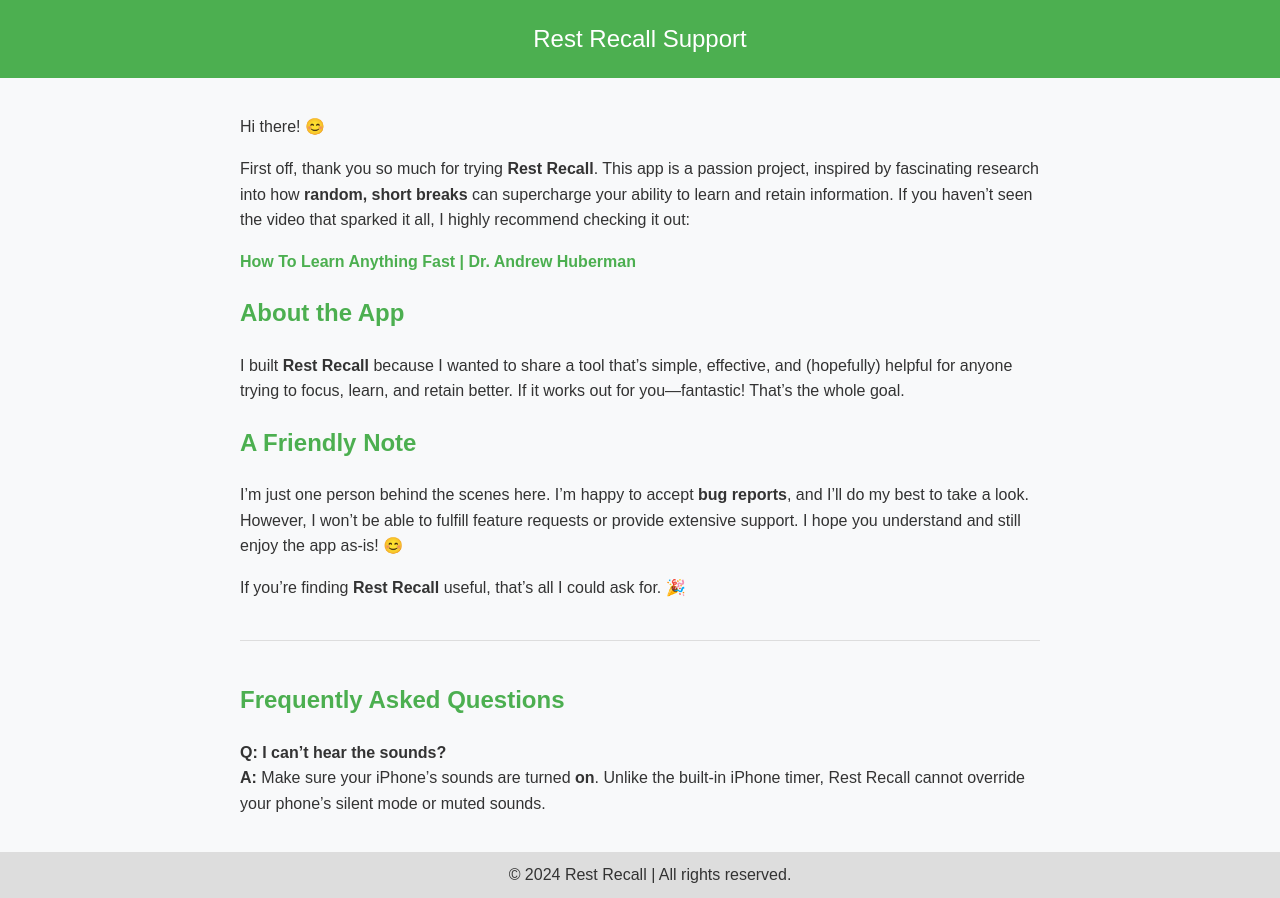
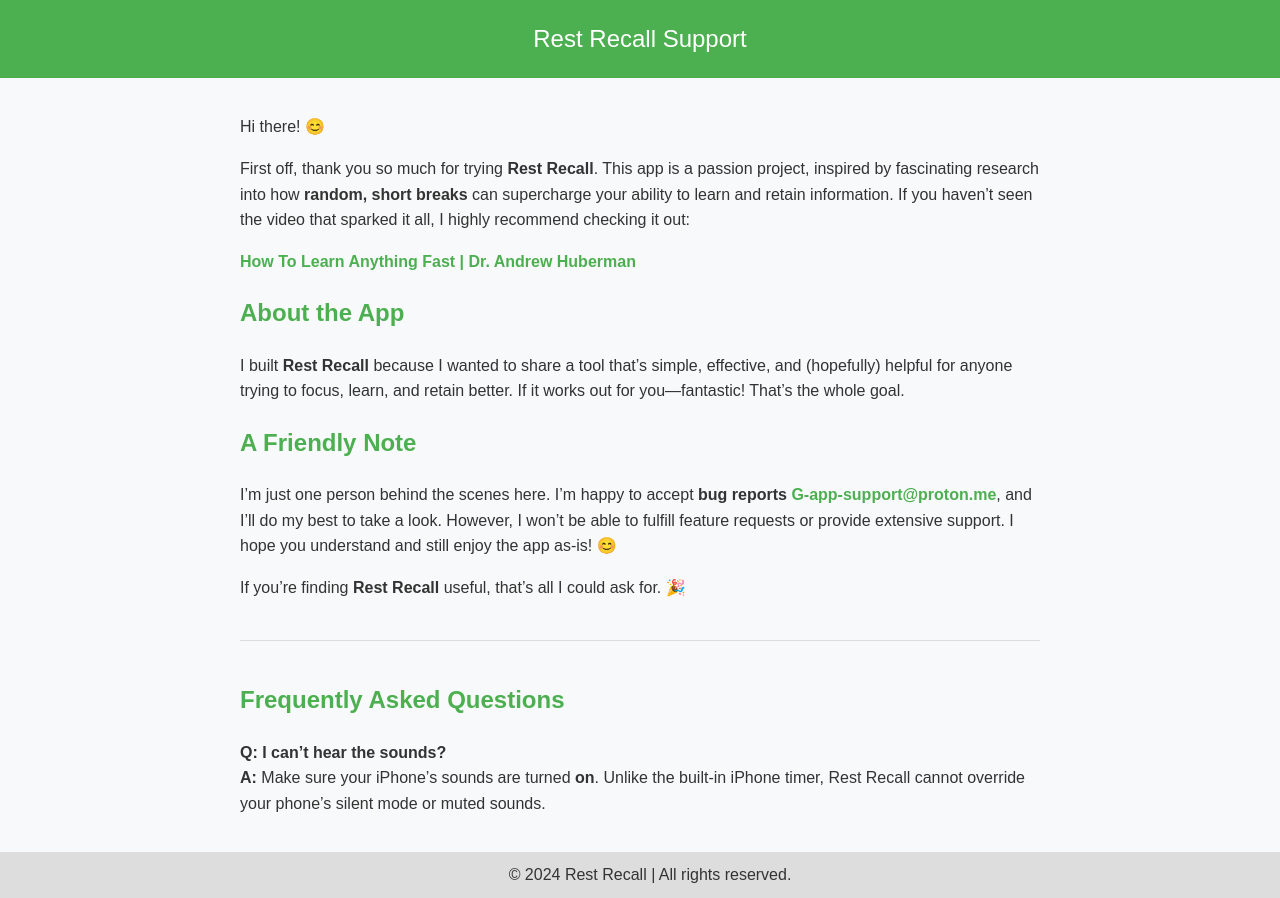
Before and after one commit to geissgold/rest-recall-support, a plain HTML site: page index.html in a window 1280 px wide. Drawn offline with Linux system fonts and the light colour scheme.

Commit message:
Update index.html
Added mailto-tag and created an email address at Proton.

```diff
--- a/index.html
+++ b/index.html
@@ -67,7 +67,7 @@
         <p>I built <strong>Rest Recall</strong> because I wanted to share a tool that’s simple, effective, and (hopefully) helpful for anyone trying to focus, learn, and retain better. If it works out for you—fantastic! That’s the whole goal.</p>
 
         <h2>A Friendly Note</h2>
-        <p>I’m just one person behind the scenes here. I’m happy to accept <strong>bug reports</strong>, and I’ll do my best to take a look. However, I won’t be able to fulfill feature requests or provide extensive support. I hope you understand and still enjoy the app as-is! 😊</p>
+        <p>I’m just one person behind the scenes here. I’m happy to accept <strong>bug reports</strong> <a href="mailto:G-app-support@proton.me">G-app-support@proton.me</a></mailto>, and I’ll do my best to take a look. However, I won’t be able to fulfill feature requests or provide extensive support. I hope you understand and still enjoy the app as-is! 😊</p>
 
         <p>If you’re finding <strong>Rest Recall</strong> useful, that’s all I could ask for. 🎉</p>
 
```
